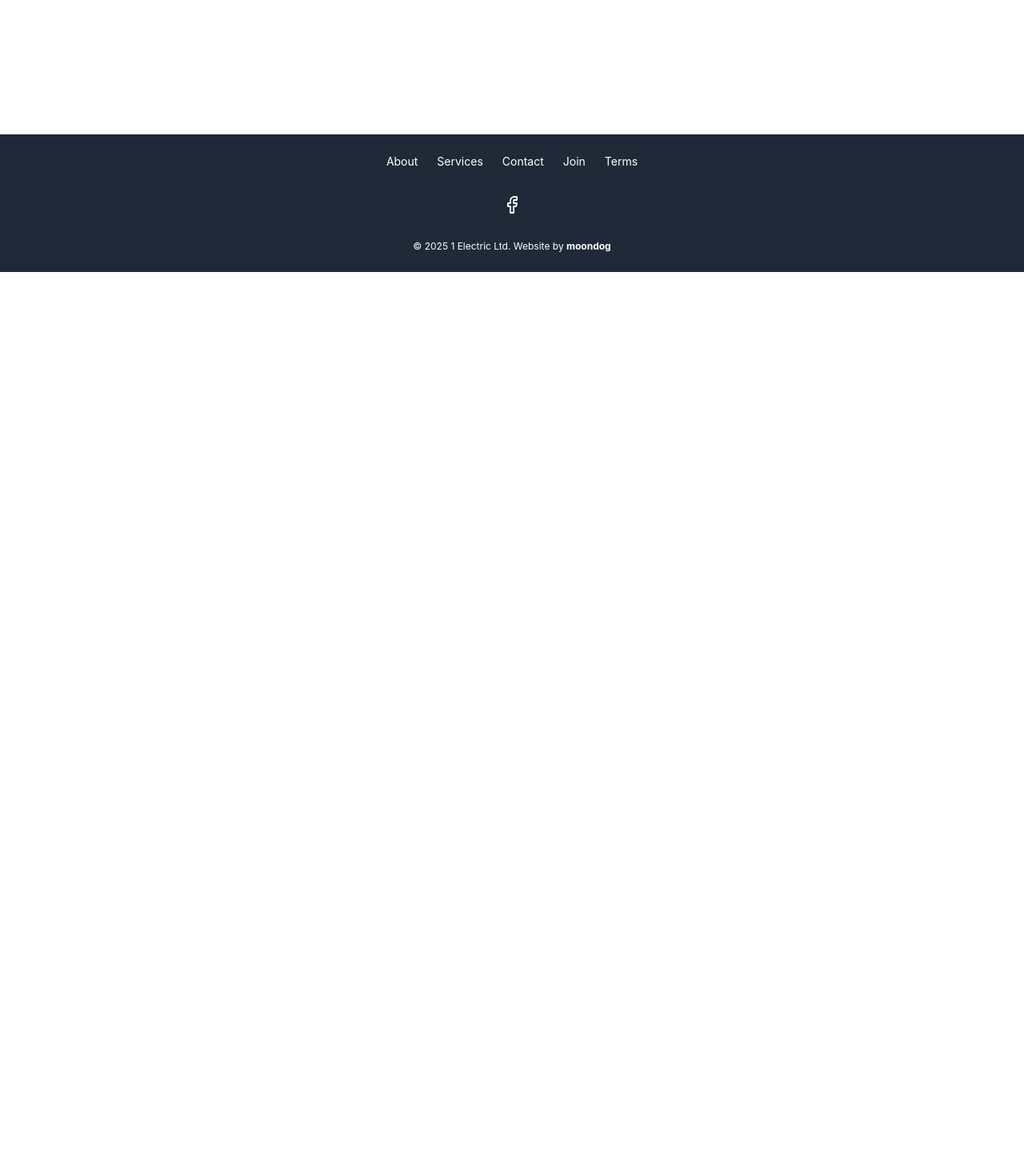
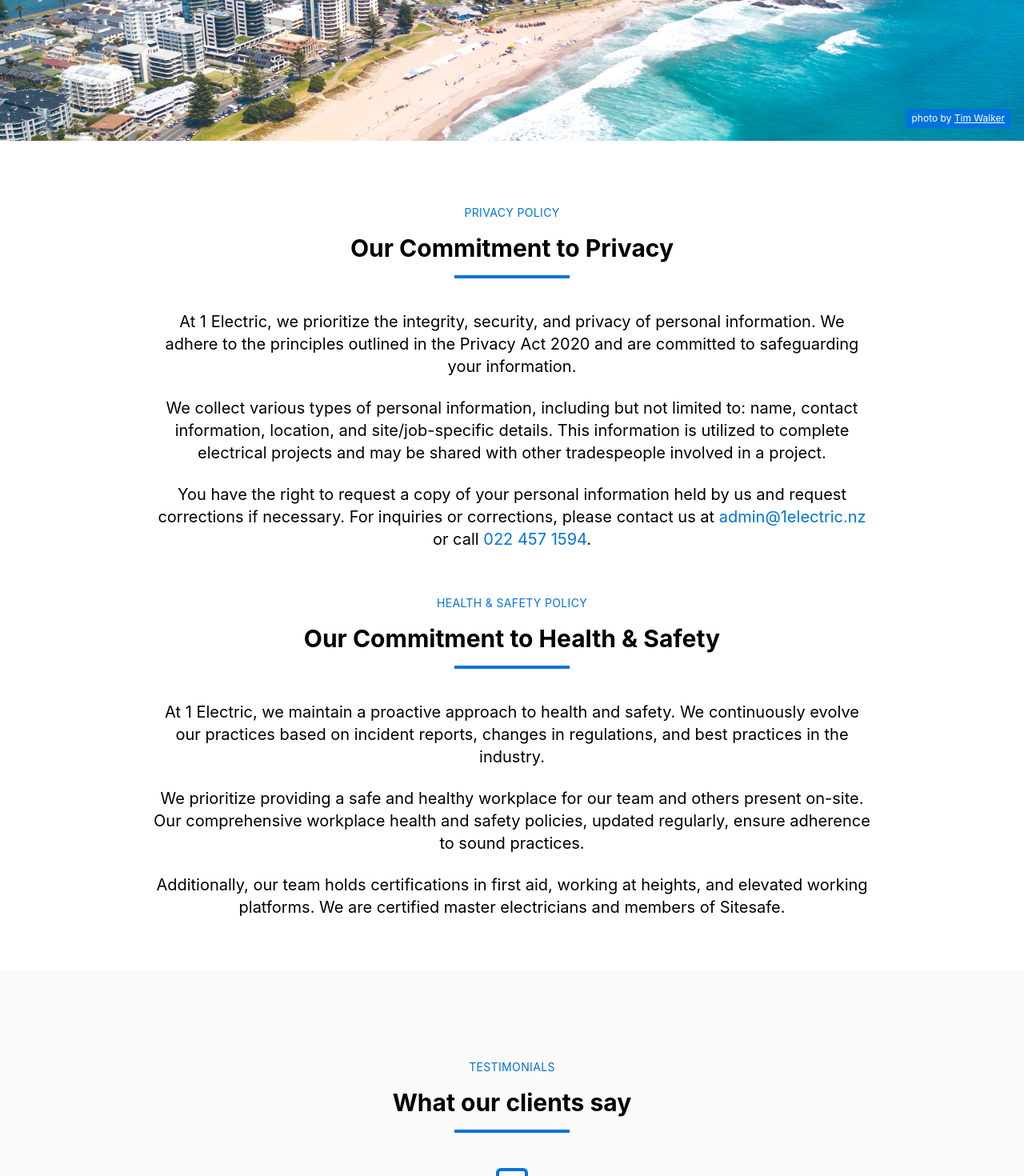
Before and after one commit to kezzaam/1-electric, a React (Vite) app: page /terms in a window 1280 px wide. Shown: the part 460-1930 px from the top of the page at 80% size. Before the commit the page ends 800 px from the top, so only its background shows below. Built offline with nearby package versions, Linux system fonts and the light colour scheme.

Commit message:
Structure, improvements

```diff
--- a/src/App.tsx
+++ b/src/App.tsx
@@ -5,6 +5,7 @@ import AboutPage from "./pages/AboutPage";
 import ContactPage from "./pages/ContactPage";
 import GalleryPage from "./pages/GalleryPage";
 import JoinPage from "./pages/JoinPage";
+import TermsPage from "./pages/TermsPage";
 import ComingSoon from "./components/ComingSoon";
 import Header from "./components/Header";
 import Footer from "./components/Footer";
@@ -29,6 +30,7 @@ export default function App() {
               <Route path="/contact" element={<ContactPage />} />
               <Route path="/gallery" element={<GalleryPage />} />
               <Route path="/join" element={<JoinPage />} />
+              <Route path="/terms" element={<TermsPage />} />
             </Routes>
           </main>
           <Footer />
--- a/src/components/Contact.tsx
+++ b/src/components/Contact.tsx
@@ -22,6 +22,8 @@ export default function Contact() {
                             Keen to discuss your next project?
                         </h4>
                         <h2 className="text-3xl font-bold text-center mb-4">Get in Touch</h2>
+                        {/* Divider */}
+                        <div className="divider"></div>
                         <p className="text-xl text-center mb-8 max-w-2xl">
                             We'd love to hear from you!
                             <br />
--- a/src/components/PageHeroImage.tsx
+++ b/src/components/PageHeroImage.tsx
@@ -1,8 +1,20 @@
-const PageHeroImage = ({ imageUrl, photoCredit, photoLink }: { imageUrl: string; photoCredit: string; photoLink: string }) => {
+const PageHeroImage = ({
+  imageUrl,
+  photoCredit,
+  photoLink,
+}: {
+  imageUrl: string;
+  photoCredit?: string; // optional
+  photoLink?: string;    // optional
+}) => {
   return (
     <div className="relative">
-      <div className="flex pt-[95px] bg-cover w-auto h-[40vh] lg:h-[67.5vh]" style={{ backgroundImage: `url(${imageUrl})` }}>
-        {/* Image Credit */}
+      <div
+        className="flex pt-[95px] bg-cover w-auto h-[40vh] lg:h-[67.5vh]"
+        style={{ backgroundImage: `url(${imageUrl})` }}
+      >
+        {/* Conditionally Render Image Credit */}
+        {photoCredit && photoLink && (
           <div className="absolute bottom-4 right-4 text-white bg-trueblue text-xs px-2 py-1 rounded">
             photo by{" "}
             <a
@@ -15,6 +27,7 @@ const PageHeroImage = ({ imageUrl, photoCredit, photoLink }: { imageUrl: string;
               {photoCredit}
             </a>
           </div>
+        )}
       </div>
     </div>
   );
--- a/src/components/Services.tsx
+++ b/src/components/Services.tsx
@@ -2,6 +2,7 @@ import { Link } from "react-router-dom";
 import CTA from "./CTA";
 import { CheckCircle } from "react-feather";
 import Testimonials from "./Testimonials";
+import PageHeroImage from "./PageHeroImage";
 
 // Service data
 const services = [
@@ -48,15 +49,9 @@ export default function Services() {
 
   return (
     <>
-      {/* Hero Background */}
-      <div className="w-full bg-cover bg-center bg-no-repeat"
-        style={{
-          backgroundImage: "url('/services-banner.webp')",
-          height: "33vw", // 3:1 ratio based on viewport width
-          minHeight: "120px", // Prevents too small images on narrow screens
-          maxHeight: "300px", // Limits excessive scaling on wider screens
-        }}
-      ></div>
+      <PageHeroImage
+                imageUrl="/services-banner.webp"
+            />
 
 
       {/* Services Overview */}
--- /dev/null
+++ b/src/components/Terms.tsx
@@ -0,0 +1,95 @@
+import CTA from "./CTA";
+import Testimonials from "./Testimonials";
+import PageHeroImage from "./PageHeroImage";
+
+export default function Terms() {
+    return (
+        <>
+            <PageHeroImage
+                imageUrl="/mount.jpg"
+                photoCredit="Tim Walker"
+                photoLink="http://electricphotography.co.nz/"
+            />
+            <section className="content">
+
+                <article>
+
+                    {/* Privacy Statement */}
+                    <div>
+                        <h4 className="text-sm uppercase text-trueblue tracking-wide my-4">
+                            Privacy Policy
+                        </h4>
+                        <h2 className="text-3xl font-bold text-center mb-4">
+                            Our Commitment to Privacy
+                        </h2>
+                        {/* Divider */}
+                        <div className="divider"></div>
+
+                        <div className="text-xl text-center max-w-4xl space-y-6">
+                            <p>
+                                At 1 Electric, we prioritize the integrity, security, and privacy of personal information.
+                                We adhere to the principles outlined in the Privacy Act 2020 and are committed to safeguarding your information.
+                            </p>
+                            <p>
+                                We collect various types of personal information, including but not limited to: name, contact information, location,
+                                and site/job-specific details. This information is utilized to complete electrical projects and may be shared with
+                                other tradespeople involved in a project.
+                            </p>
+                            <p>
+                                You have the right to request a copy of your personal information held by us and request corrections if necessary.
+                                For inquiries or corrections, please contact us at{" "}
+                                <a
+                                    href="mailto:admin@1electric.nz"
+                                    className="text-trueblue hover:scale-105 transition-all hover:text-metallicorange"
+                                    aria-label="Send an email to admin@1electric.nz"
+                                >
+                                    admin@1electric.nz
+                                </a>{" "}
+                                or call{" "}
+                                <a
+                                    href="tel:+64224571594"
+                                    className="text-trueblue hover:scale-105 transition-all hover:text-metallicorange whitespace-nowrap"
+                                    aria-label="Call 022 457 1594"
+                                >
+                                    022 457 1594
+                                </a>.
+                            </p>
+                        </div>
+                    </div>
+
+                    {/* Health & Safety Statement */}
+                    <div>
+                        <h4 className="text-sm uppercase text-trueblue tracking-wide my-4">
+                            Health & Safety Policy
+                        </h4>
+                        <h2 className="text-3xl font-bold text-center mb-4">
+                            Our Commitment to Health & Safety
+                        </h2>
+                        {/* Divider */}
+                        <div className="divider"></div>
+
+                        <div className="text-xl text-center max-w-4xl space-y-6">
+                            <p>
+                                At 1 Electric, we maintain a proactive approach to health and safety. We continuously evolve our practices based on
+                                incident reports, changes in regulations, and best practices in the industry.
+                            </p>
+                            <p>
+                                We prioritize providing a safe and healthy workplace for our team and others present on-site. Our comprehensive
+                                workplace health and safety policies, updated regularly, ensure adherence to sound practices.
+                            </p>
+                            <p>
+                                Additionally, our team holds certifications in first aid, working at heights, and elevated working platforms.
+                                We are certified master electricians and members of Sitesafe.
+                            </p>
+                        </div>
+                    </div>
+
+                </article>
+            </section>
+
+            {/* Testimonials & Call-to-Action */}
+            <Testimonials />
+            <CTA />
+        </>
+    );
+}
--- /dev/null
+++ b/src/pages/TermsPage.tsx
@@ -0,0 +1,7 @@
+import Terms from '../components/Terms';
+
+export default function TermsPage() {
+  return (
+    <Terms />
+  )
+}
```
Lines whose indentation alone changed are shown as unchanged.
